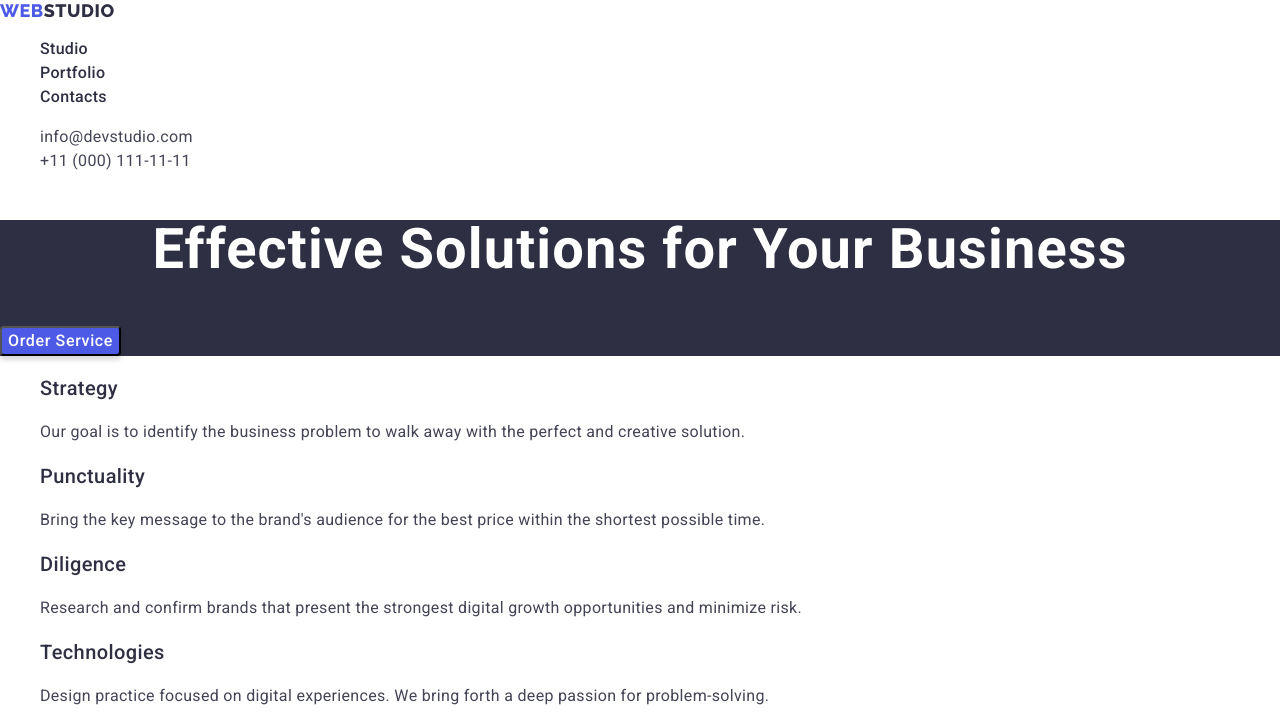
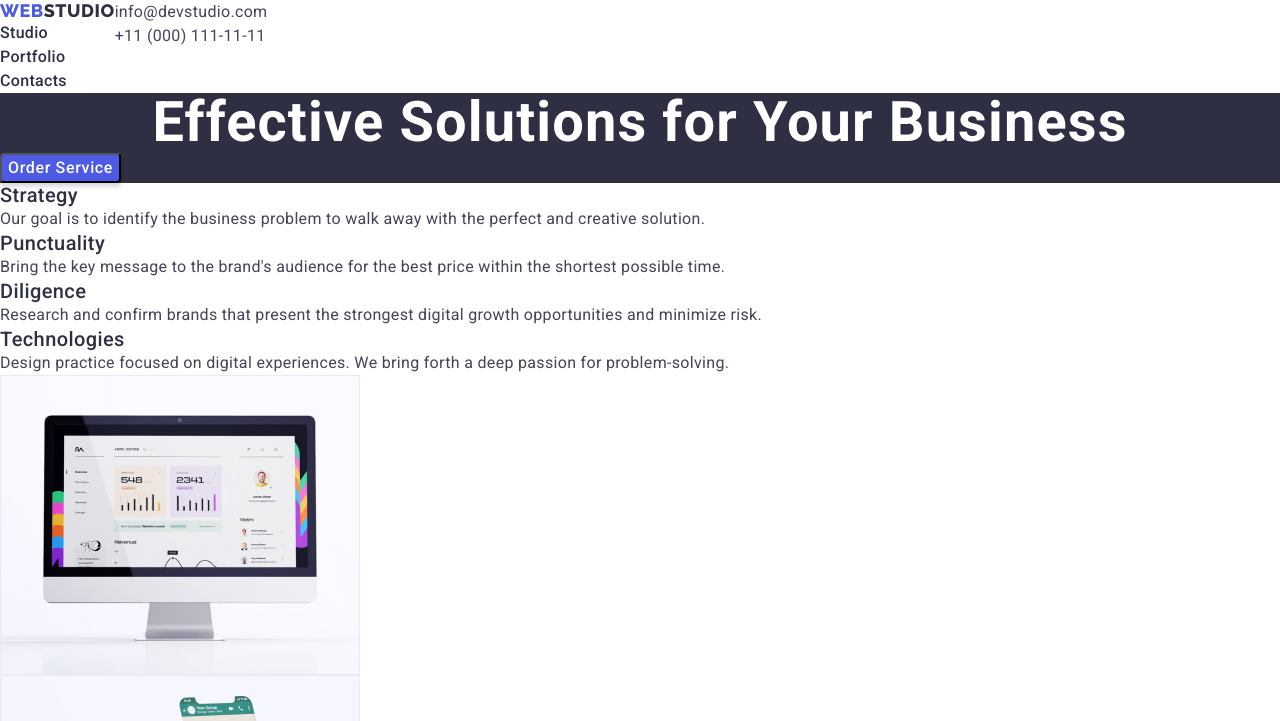
Before and after one commit to Shephard010/goit-markup-hw-03, a plain HTML site: page index.html in a window 1280 px wide. Shown: the top 721 px of the page. Drawn offline with nearby package versions, Linux system fonts and the light colour scheme.

Commit message:
update hw3

```diff
--- a/css/styles.css
+++ b/css/styles.css
@@ -15,6 +15,20 @@ html {
 */
 img {
   display: block;
+}
+h1,
+h2,
+h3,
+h4,
+h5,
+h6,
+p {
+  margin: 0;
+}
+.list {
+  list-style-type: none;
+  padding: 0;
+  margin: 0;
 }
 
 :root {
@@ -65,8 +79,13 @@ body {
   clip: rect(0 0 0 0);
   overflow: hidden;
 }
-.list {
-  list-style-type: none;
+.container {
+  width: 1158px;
+  margin: 0 auto;
+  padding: 0 15px;
+
+  outline: 2px solid red;
+  outline-offset: -2px;
 }
 .link {
   text-decoration: none;
@@ -161,6 +180,9 @@ body {
   |============================
 */
 /* Header styles */
+.header {
+  display: flex;
+}
 /* nav section */
 .header-nav-link {
   font-family: var(--primary-font);
```
